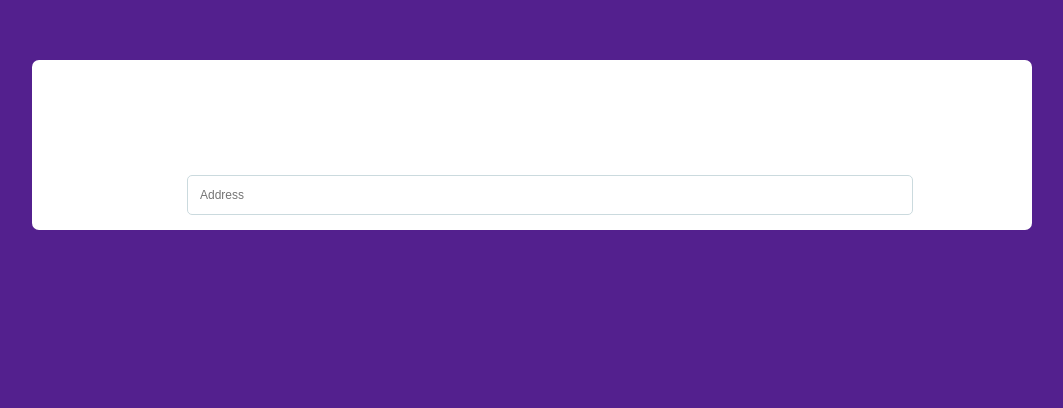
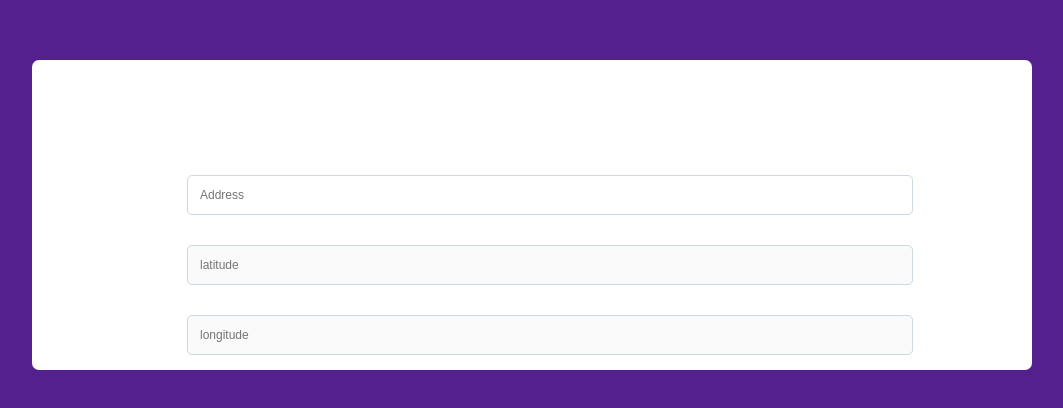
Before and after one commit to HuascarMC/react_geocoder, a React (Create React App) app: page / in a window 1280 px wide. Shown: the part 120-528 px from the top of the page, without its empty margins (108-1171 px from the left). Built offline with nearby package versions, Linux system fonts and the light colour scheme.

Commit message:
infoboxes render on form container

```diff
--- a/src/components/InfoBoxes.js
+++ b/src/components/InfoBoxes.js
@@ -0,0 +1,17 @@
+import React from 'react';
+
+class InfoBoxes extends React.Component {
+ constructor(props) {
+  super(props);
+ }
+
+ render() {
+  return(
+   <div>
+   <li><input className="disabled" type="text" placeholder="latitude" disabled/></li>
+   <li><input className="disabled" type="text" placeholder="longitude" disabled/></li>
+  </div>
+  )}
+ }
+
+export default InfoBoxes;
--- a/src/containers/FormContainer.js
+++ b/src/containers/FormContainer.js
@@ -1,4 +1,5 @@
 import React from 'react';
+import InfoBoxes from '../components/InfoBoxes.js'
 
 class FormContainer extends React.Component {
  constructor(props) {
@@ -10,7 +11,7 @@ class FormContainer extends React.Component {
    <form className="geocoder-form">
     <ul>
        <li><input type="text" placeholder="Address"/></li>
-
+       <InfoBoxes/>
     </ul>
    </form>
   )}
```
